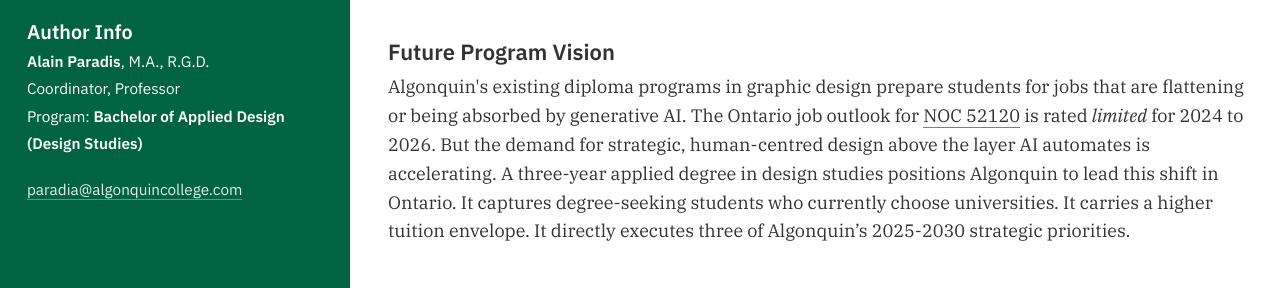
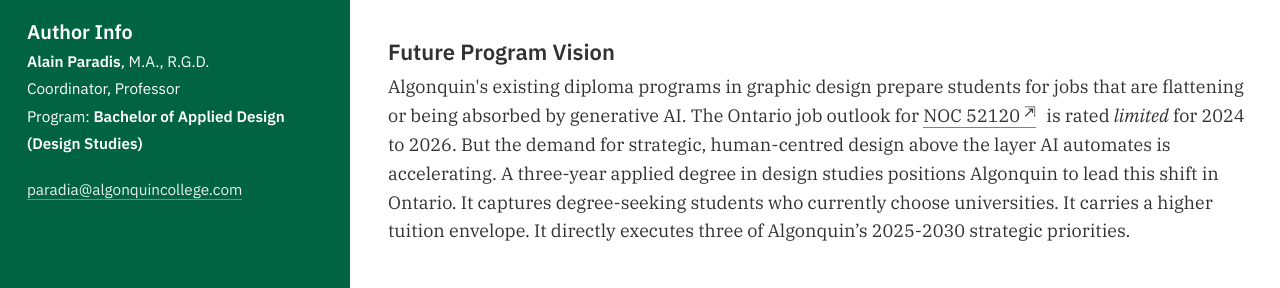
Before and after one commit to AlainParadis/program-transformation, a Jekyll site: the page built from index.md, in a window 1280 px wide. Shown: the part 492-780 px from the top of the page. Built offline with Jekyll 4.4.1, drawn with Linux system fonts in a browser that asks for light colours.

Commit message:
Add external class to NOC link
Mark the NOC 52120 anchor as an external link by adding class="external" in _includes/vision.html. This enables consistent styling/behavior for external links without other content changes.

```diff
--- a/_includes/vision.html
+++ b/_includes/vision.html
@@ -12,7 +12,7 @@
 	Future Program Vision
 </h4>
 <p>
-	Algonquin's existing diploma programs in graphic design prepare students for jobs that are flattening or being absorbed by generative AI. The Ontario job outlook for <a href="{{ site.data.sitewide.links[2].url }}" title="NOC 52120" target="_blank" rel="noreferrer noopener">NOC 52120</a> is rated <em>limited</em> for 2024 to 2026. But the demand for strategic, human-centred design above the layer AI automates is accelerating. A three-year applied degree in design studies positions Algonquin to lead this shift in Ontario. It captures degree-seeking students who currently choose universities. It carries a higher tuition envelope. It directly executes three of Algonquin’s 2025-2030 strategic priorities.
+	Algonquin's existing diploma programs in graphic design prepare students for jobs that are flattening or being absorbed by generative AI. The Ontario job outlook for <a href="{{ site.data.sitewide.links[2].url }}" title="NOC 52120" target="_blank" rel="noreferrer noopener" class="external">NOC 52120</a> is rated <em>limited</em> for 2024 to 2026. But the demand for strategic, human-centred design above the layer AI automates is accelerating. A three-year applied degree in design studies positions Algonquin to lead this shift in Ontario. It captures degree-seeking students who currently choose universities. It carries a higher tuition envelope. It directly executes three of Algonquin’s 2025-2030 strategic priorities.
 </p>
 <h5>
 	Why this program? Why now?
```
